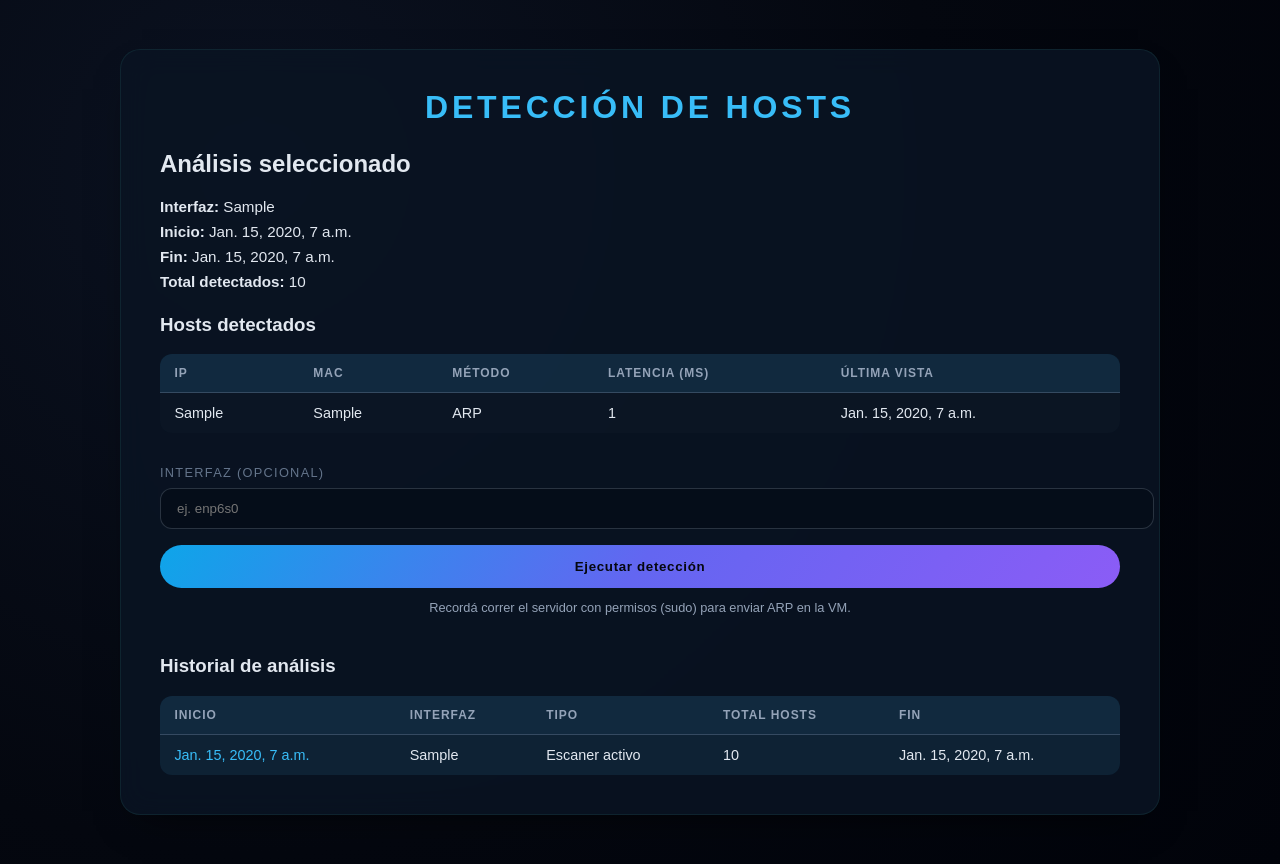
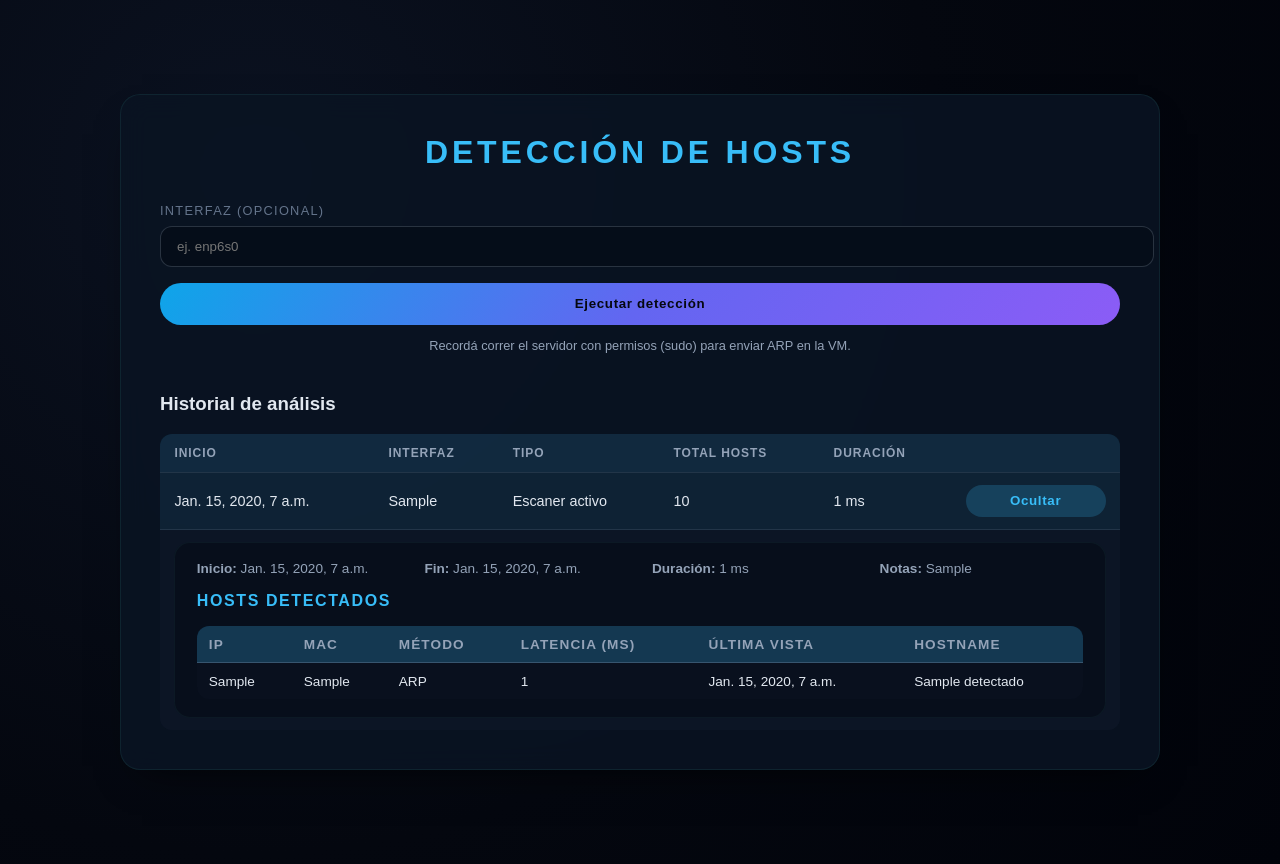
Before and after one commit to Jorcase/monet, a Django app: page /detector/ in a window 1280 px wide. Run offline with Django 5.2, Linux system fonts and the light colour scheme; tables that the repository leaves empty hold one stand-in row (values such as "Sample post").

Commit message:
Modulo detector: ajuste para detectar dispositivos y vistas mejorada para el debug.

```diff
--- a/backend/detector/admin.py
+++ b/backend/detector/admin.py
@@ -3,7 +3,7 @@ from .models import AnalisisRed,HostDetectado,Dispositivo,DispositivoHistorial
 
 @admin.register(AnalisisRed)
 class AnalisisRedAdmin(admin.ModelAdmin):
-    list_display = ("id", "interfaz", "tipo", "inicio", "fin", "total_hosts_detectados")
+    list_display = ("id", "interfaz", "tipo", "inicio", "fin", "total_hosts_detectados","duracion_ms")
     list_filter = ("tipo", "interfaz")
     search_fields = ("interfaz", "notas")
 
@@ -17,8 +17,8 @@ class HostDetectadoAdmin(admin.ModelAdmin):
 
 @admin.register(Dispositivo)
 class DispositivoAdmin(admin.ModelAdmin):
-    list_display = ("mac", "ip", "hostname", "estado", "ultima_vez")
-    list_filter = ("estado",)
+    list_display = ("mac", "ip", "hostname","mac_aleatoria", "estado", "ultima_vez","metodo_identificacion")
+    list_filter = ("estado", "mac_aleatoria", "metodo_identificacion")
     search_fields = ("mac", "ip", "hostname")
 
 
--- a/backend/detector/static/detector/status.css
+++ b/backend/detector/static/detector/status.css
@@ -27,21 +27,6 @@ h1 {
     text-transform: uppercase;
     letter-spacing: 0.12em;
     color: #38bdf8;
-}
-
-.summary ul {
-    list-style: none;
-    padding: 0;
-    margin: 0 0 1.5rem 0;
-}
-
-.summary li {
-    margin-bottom: 0.5rem;
-    font-size: 0.95rem;
-}
-
-.table-wrapper {
-    margin-bottom: 2rem;
 }
 
 table {
@@ -172,15 +157,85 @@ button:disabled {
     margin-top: 1rem;
 }
 
-.history-link {
-    color: #38bdf8;
-    text-decoration: none;
-}
-
-.history-link:hover {
-    text-decoration: underline;
-}
-
 tr.active {
     background: rgba(56, 189, 248, 0.08);
 }
+
+.toggle-cell {
+    width: 140px;
+    text-align: right;
+}
+
+.toggle-btn {
+    padding: 0.55rem 1rem;
+    border-radius: 9999px;
+    border: none;
+    background: rgba(56, 189, 248, 0.2);
+    color: #38bdf8;
+    font-weight: 600;
+    cursor: pointer;
+    transition: background 0.2s ease;
+}
+
+.toggle-btn:hover {
+    background: rgba(56, 189, 248, 0.35);
+}
+
+.detail-row {
+    display: none;
+    background: rgba(12, 22, 38, 0.85);
+}
+
+.detail-row.open {
+    display: table-row;
+}
+
+.detail-card {
+    padding: 1.2rem 1.4rem;
+    border-radius: 16px;
+    background: rgba(6, 12, 24, 0.75);
+    box-shadow: inset 0 0 0 1px rgba(94, 234, 212, 0.05);
+}
+
+.detail-meta {
+    display: grid;
+    grid-template-columns: repeat(auto-fit, minmax(180px, 1fr));
+    gap: 0.5rem 1.5rem;
+    margin-bottom: 1rem;
+    font-size: 0.85rem;
+    color: #94a3b8;
+}
+
+.detail-card h4 {
+    margin: 1rem 0 0.8rem;
+    font-size: 1rem;
+    text-transform: uppercase;
+    letter-spacing: 0.1em;
+    color: #38bdf8;
+}
+
+.hosts-table {
+    width: 100%;
+    border-collapse: collapse;
+    background: rgba(11, 18, 32, 0.6);
+    border-radius: 12px;
+    overflow: hidden;
+}
+
+.hosts-table th,
+.hosts-table td {
+    border-bottom: 1px solid rgba(148, 163, 184, 0.15);
+    padding: 0.65rem 0.75rem;
+    font-size: 0.85rem;
+}
+
+.hosts-table th {
+    background: rgba(56, 189, 248, 0.12);
+    text-transform: uppercase;
+    letter-spacing: 0.08em;
+    color: #94a3b8;
+}
+
+.hosts-table tr:last-child td {
+    border-bottom: none;
+}
--- a/backend/detector/templates/detector/status.html
+++ b/backend/detector/templates/detector/status.html
@@ -18,50 +18,6 @@
             </div>
         {% endif %}
 
-        {% if analisis %}
-            <section class="summary">
-                <h2>Análisis seleccionado</h2>
-                <ul>
-                    <li><strong>Interfaz:</strong> {{ analisis.interfaz }}</li>
-                    <li><strong>Inicio:</strong> {{ analisis.inicio }}</li>
-                    <li><strong>Fin:</strong> {{ analisis.fin|default:"-" }}</li>
-                    <li><strong>Total detectados:</strong> {{ analisis.total_hosts_detectados }}</li>
-                </ul>
-            </section>
-
-            <section class="table-wrapper">
-                <h3>Hosts detectados</h3>
-                {% if hosts %}
-                    <table>
-                        <thead>
-                            <tr>
-                                <th>IP</th>
-                                <th>MAC</th>
-                                <th>Método</th>
-                                <th>Latencia (ms)</th>
-                                <th>Última vista</th>
-                            </tr>
-                        </thead>
-                        <tbody>
-                            {% for host in hosts %}
-                                <tr>
-                                    <td>{{ host.ip }}</td>
-                                    <td>{{ host.mac|default:"-" }}</td>
-                                    <td>{{ host.get_metodo_deteccion_display }}</td>
-                                    <td>{{ host.latencia_ms|default:"-" }}</td>
-                                    <td>{{ host.ultima_vista }}</td>
-                                </tr>
-                            {% endfor %}
-                        </tbody>
-                    </table>
-                {% else %}
-                    <p class="empty">Este análisis no registró hosts.</p>
-                {% endif %}
-            </section>
-        {% else %}
-            <p class="empty">Todavía no se registraron análisis.</p>
-        {% endif %}
-
         <form method="post" class="form" id="detector-form">
             {% csrf_token %}
             <label for="interface">Interfaz (opcional)</label>
@@ -80,21 +36,66 @@
                             <th>Interfaz</th>
                             <th>Tipo</th>
                             <th>Total hosts</th>
-                            <th>Fin</th>
+                            <th>Duración</th>
+                            <th></th>
                         </tr>
                     </thead>
                     <tbody>
                         {% for item in historial %}
-                            <tr class="{% if item.id == analisis_seleccionado_id %}active{% endif %}">
-                                <td>
-                                    <a href="?analisis_id={{ item.id }}" class="history-link">
-                                        {{ item.inicio }}
-                                    </a>
-                                </td>
+                            <tr class="history-row {% if item.id == analisis_seleccionado_id %}active{% endif %}" data-analisis="{{ item.id }}">
+                                <td>{{ item.inicio }}</td>
                                 <td>{{ item.interfaz }}</td>
                                 <td>{{ item.get_tipo_display }}</td>
                                 <td>{{ item.total_hosts_detectados }}</td>
-                                <td>{{ item.fin|default:"-" }}</td>
+                                <td>{{ item.duracion_ms|default:"-" }} ms</td>
+                                <td class="toggle-cell">
+                                    <button type="button" class="toggle-btn" data-target="detalle-{{ item.id }}">
+                                        {% if item.id == analisis_seleccionado_id %}Ocultar{% else %}Ver detalle{% endif %}
+                                    </button>
+                                </td>
+                            </tr>
+                            <tr id="detalle-{{ item.id }}" class="detail-row {% if item.id == analisis_seleccionado_id %}open{% endif %}">
+                                <td colspan="6">
+                                    <div class="detail-card">
+                                        <div class="detail-meta">
+                                            <div><strong>Inicio:</strong> {{ item.inicio }}</div>
+                                            <div><strong>Fin:</strong> {{ item.fin|default:"-" }}</div>
+                                            <div><strong>Duración:</strong> {{ item.duracion_ms|default:"-" }} ms</div>
+                                            <div><strong>Notas:</strong> {{ item.notas|default:"-" }}</div>
+                                        </div>
+                                        <h4>Hosts detectados</h4>
+                                        {% with item.hosts_detectados.all as hosts_item %}
+                                            {% if hosts_item %}
+                                                <table class="hosts-table">
+                                                    <thead>
+                                                        <tr>
+                                                            <th>IP</th>
+                                                            <th>MAC</th>
+                                                            <th>Método</th>
+                                                            <th>Latencia (ms)</th>
+                                                            <th>Última vista</th>
+                                                            <th>Hostname</th>
+                                                        </tr>
+                                                    </thead>
+                                                    <tbody>
+                                                        {% for host in hosts_item %}
+                                                            <tr>
+                                                                <td>{{ host.ip }}</td>
+                                                                <td>{{ host.mac|default:"-" }}</td>
+                                                                <td>{{ host.get_metodo_deteccion_display }}</td>
+                                                                <td>{{ host.latencia_ms|default:"-" }}</td>
+                                                                <td>{{ host.ultima_vista }}</td>
+                                                                <td>{{ host.hostname|default:"-" }}</td>
+                                                            </tr>
+                                                        {% endfor %}
+                                                    </tbody>
+                                                </table>
+                                            {% else %}
+                                                <p class="empty">Este análisis no registró hosts.</p>
+                                            {% endif %}
+                                        {% endwith %}
+                                    </div>
+                                </td>
                             </tr>
                         {% endfor %}
                     </tbody>
@@ -120,6 +121,21 @@
                 button.textContent = "Ejecutando...";
             });
         })();
+
+        (function() {
+            const buttons = document.querySelectorAll(".toggle-btn");
+            buttons.forEach((btn) => {
+                btn.addEventListener("click", () => {
+                    const targetId = btn.dataset.target;
+                    const row = document.getElementById(targetId);
+                    if (!row) {
+                        return;
+                    }
+                    const isOpen = row.classList.toggle("open");
+                    btn.textContent = isOpen ? "Ocultar" : "Ver detalle";
+                });
+            });
+        })();
     </script>
 </body>
 </html>
--- a/backend/detector/views.py
+++ b/backend/detector/views.py
@@ -22,16 +22,17 @@ def detector_status(request):
                 notas="Deteccion de hosts desde la vista web",
             )
 
-            hosts = perform_arp_scan(snapshot.network, interfaz, local_ip=snapshot.ip_local)
+            hosts, duracion_total_ms = perform_arp_scan(snapshot.network, interfaz, local_ip=snapshot.ip_local)
             resumen = persist_scan_results(analisis, hosts)
 
             analisis.total_hosts_detectados = resumen["nuevos"] + resumen["actualizados"]
             analisis.fin = timezone.now()
-            analisis.save(update_fields=["total_hosts_detectados", "fin"])
+            analisis.duracion_ms = int(duracion_total_ms)
+            analisis.save(update_fields=["total_hosts_detectados", "fin", "duracion_ms"])
 
             messages.success(
                 request,
-                f"Detección completada en {interfaz}. Nuevos: {resumen['nuevos']}, actualizados: {resumen['actualizados']}."
+                f"Detección completada en {interfaz}. Nuevos: {resumen['nuevos']}, actualizados: {resumen['actualizados']}. Duración: {int(duracion_total_ms)} ms."
             )
         except RuntimeError as exc:
             messages.error(request, str(exc))
```
Also changed, not shown: backend/detector/management/commands/detectar_hosts.py (+6 -3 lines), backend/detector/models.py (+10 -0 lines), backend/detector/services/arp_scan.py (+33 -5 lines), backend/detector/services/persistence.py (+56 -35 lines), docs/Informe.md (+14 -0 lines), backend/detector/migrations/0002_dispositivo_mac_aleatoria_and_more.py (added), backend/detector/migrations/0003_analisisred_duracion_ms.py (added).
